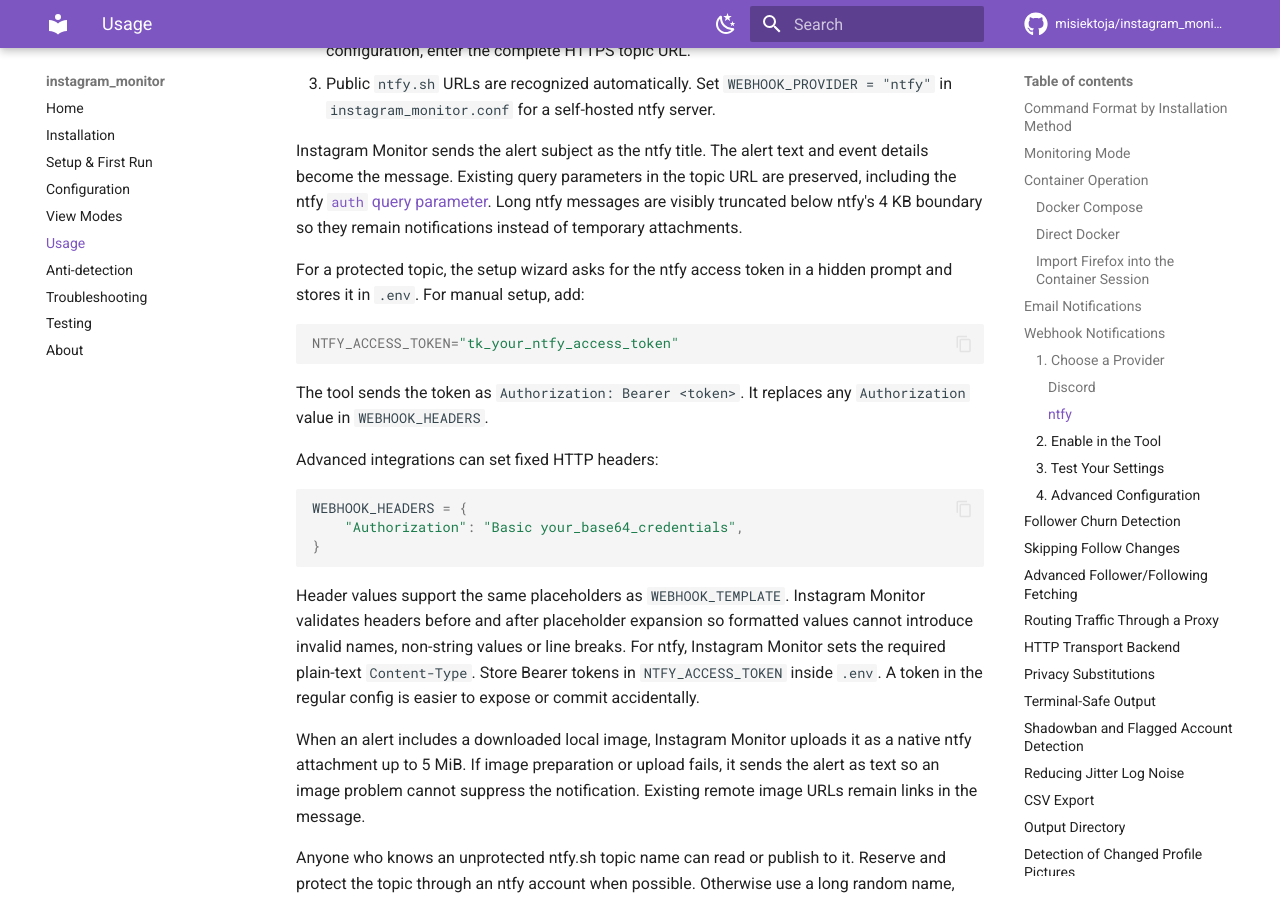
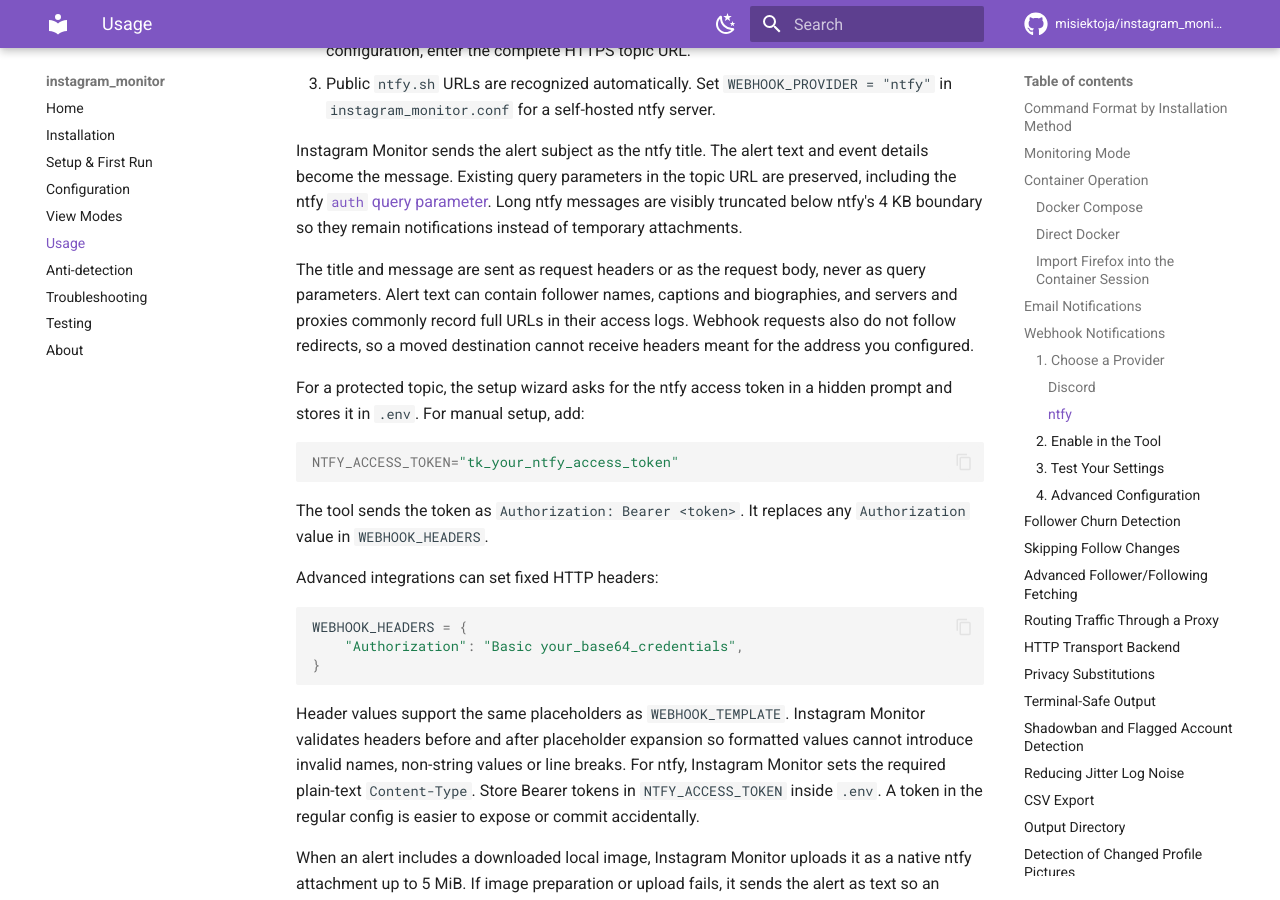
Before and after one commit to misiektoja/instagram_monitor, an MkDocs documentation site: the page built from docs/usage.md, in a window 1280 px wide and 900 px high, scrolled down 9522 px. Built offline with MkDocs 1.6.1 and Material for MkDocs 9.7.7, drawn with Linux system fonts in a browser that asks for light colours; comment, search, counter and statistics services are not loaded.

Commit message:
docs(usage): document ntfy header delivery

```diff
--- a/docs/usage.md
+++ b/docs/usage.md
@@ -335,6 +335,8 @@
 3. Public `ntfy.sh` URLs are recognized automatically. Set `WEBHOOK_PROVIDER = "ntfy"` in `instagram_monitor.conf` for a self-hosted ntfy server.
 
 Instagram Monitor sends the alert subject as the ntfy title. The alert text and event details become the message. Existing query parameters in the topic URL are preserved, including the ntfy [`auth` query parameter](https://docs.ntfy.sh/publish/#authentication). Long ntfy messages are visibly truncated below ntfy's 4 KB boundary so they remain notifications instead of temporary attachments.
+
+The title and message are sent as request headers or as the request body, never as query parameters. Alert text can contain follower names, captions and biographies, and servers and proxies commonly record full URLs in their access logs. Webhook requests also do not follow redirects, so a moved destination cannot receive headers meant for the address you configured.
 
 For a protected topic, the setup wizard asks for the ntfy access token in a hidden prompt and stores it in `.env`. For manual setup, add:
 
```
